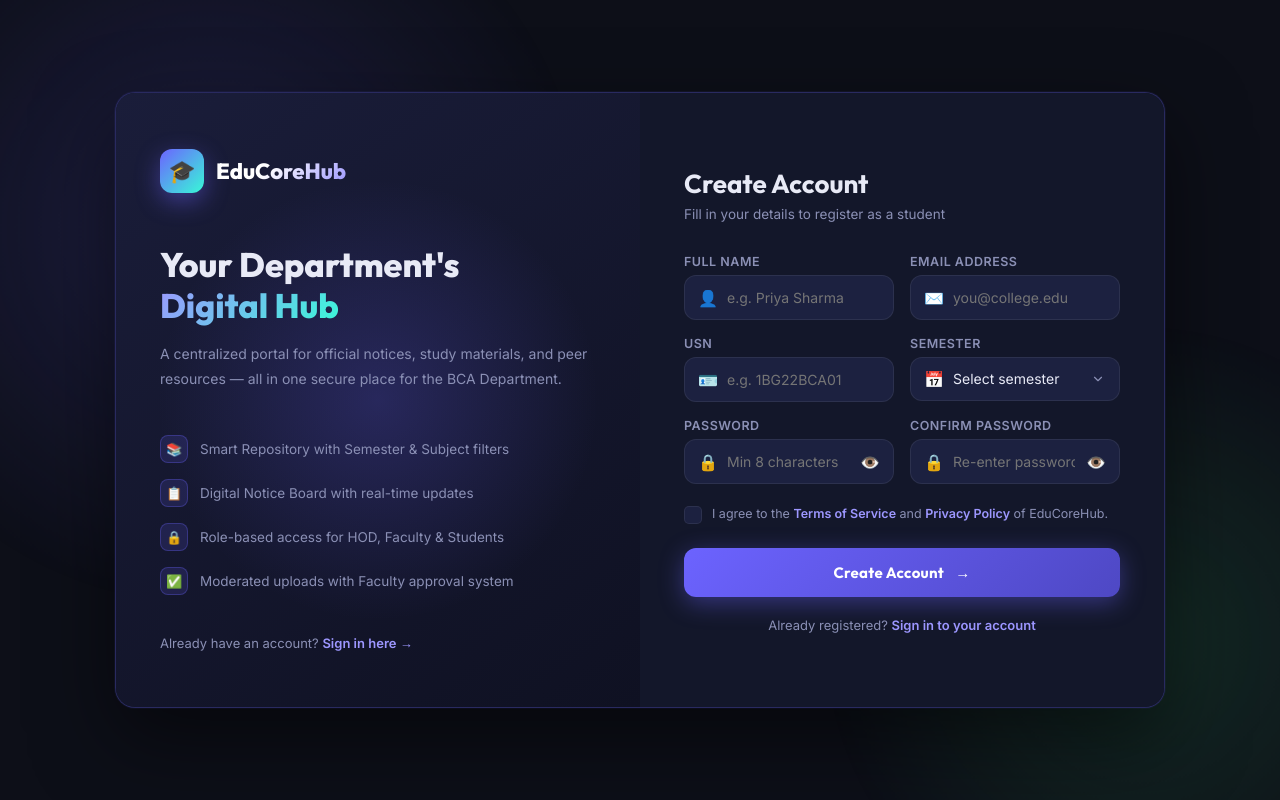
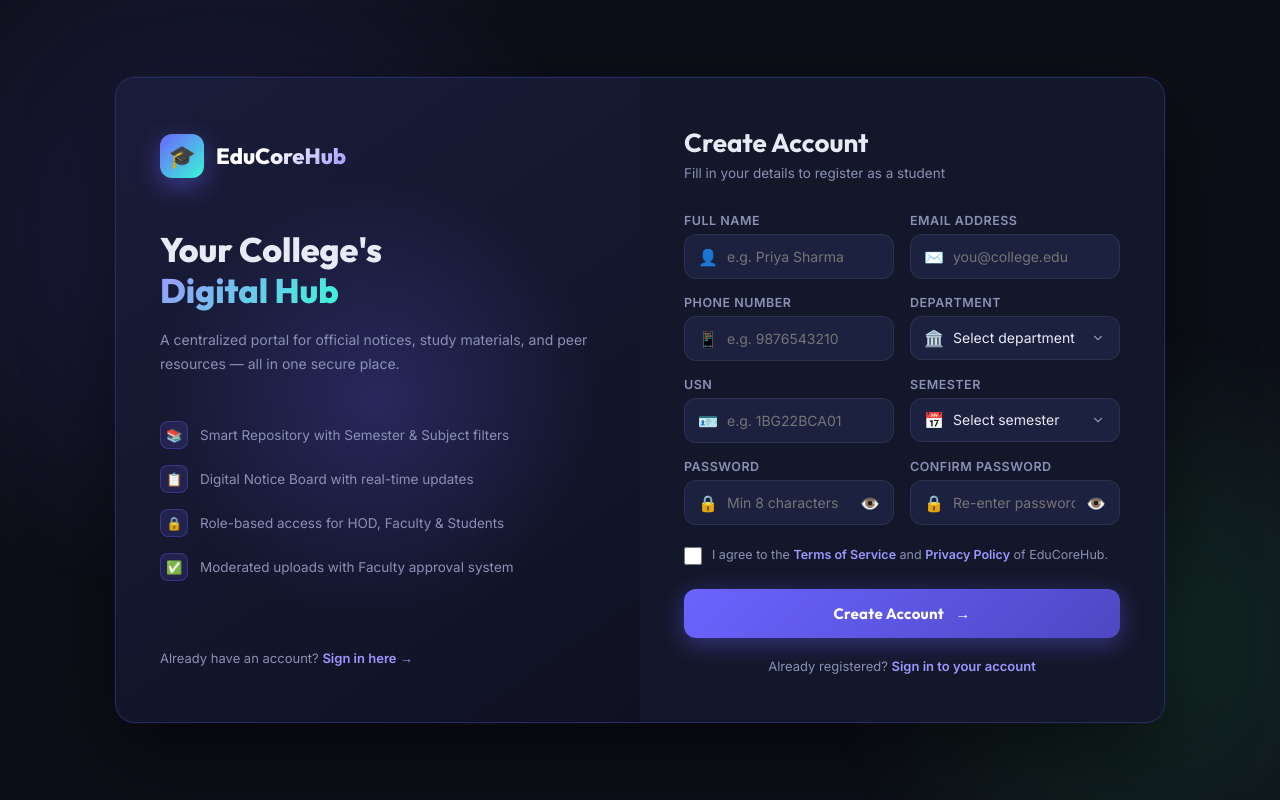
Before and after one commit to SanjaySujir7/EduCoreHub, a FastAPI app: page /register in a window 1280 px wide. Run offline with FastAPI, Linux system fonts and the light colour scheme.

Commit message:
Final ProtoType

```diff
--- a/backend/MySqlCreator.py
+++ b/backend/MySqlCreator.py
@@ -20,6 +20,8 @@ try:
         email VARCHAR(100) UNIQUE NOT NULL,
         password_hash VARCHAR(255) NOT NULL,
         role ENUM('ADMIN','FACULTY','STUDENT') NOT NULL,
+        department VARCHAR(100) DEFAULT NULL,
+        phone VARCHAR(20) DEFAULT NULL,
         created_at TIMESTAMP DEFAULT CURRENT_TIMESTAMP
     ) ENGINE=InnoDB;
     """)
@@ -112,6 +114,7 @@ try:
         notice_id INT PRIMARY KEY AUTO_INCREMENT,
         title VARCHAR(255) NOT NULL,
         content TEXT NOT NULL,
+        target_audience VARCHAR(100) DEFAULT 'ALL',
         posted_by INT NOT NULL,
         created_at TIMESTAMP DEFAULT CURRENT_TIMESTAMP,
         FOREIGN KEY (posted_by)
--- a/backend/main.py
+++ b/backend/main.py
@@ -155,6 +155,7 @@ class StudentRegisterRequest(BaseModel):
     semester_number: int
     password: str
     phone: Optional[str] = None
+    department: str
 
 class StudentRegisterResponse(BaseModel):
     message: str
@@ -201,8 +202,8 @@ def register_student(student: StudentRegisterRequest):
 
         hashed_pw = hash_password(student.password)
         cursor.execute(
-            "INSERT INTO users (full_name, email, password_hash, role) VALUES (%s, %s, %s, 'STUDENT')",
-            (student.full_name, student.email, hashed_pw)
+            "INSERT INTO users (full_name, email, password_hash, role, department, phone) VALUES (%s, %s, %s, 'STUDENT', %s, %s)",
+            (student.full_name, student.email, hashed_pw, student.department, student.phone)
         )
         user_id = cursor.lastrowid
 
@@ -237,7 +238,7 @@ def _do_login(email: str, password: str, expected_role: str) -> LoginResponse:
     cursor = conn.cursor(dictionary=True)
     try:
         cursor.execute(
-            "SELECT user_id, full_name, email, password_hash, role FROM users WHERE email = %s",
+            "SELECT user_id, full_name, email, password_hash, role, department FROM users WHERE email = %s",
             (email,)
         )
         user = cursor.fetchone()
@@ -258,6 +259,7 @@ def _do_login(email: str, password: str, expected_role: str) -> LoginResponse:
             "sub": str(user['user_id']),
             "role": user['role'],
             "name": user['full_name'],
+            "department": user['department'] if user.get('department') else "ALL"
         })
 
         return LoginResponse(
@@ -521,22 +523,36 @@ async def upload_resource(
 
 # ── GET /api/notices ─────────────────────────────────────────────────────────
 @app.get("/api/notices")
-def get_notices(limit: Optional[int] = Query(None)):
+def get_notices(request: Request, limit: Optional[int] = Query(None)):
     """Return all notices ordered by newest first."""
+    user = get_current_user(request)
     conn = get_db_connection()
     if not conn:
         raise HTTPException(status_code=500, detail="Database connection failed")
 
     cursor = conn.cursor(dictionary=True)
     try:
-        query = """
-            SELECT n.notice_id, n.title, n.content, n.created_at,
-                   u.full_name AS posted_by, n.posted_by AS posted_by_id
-            FROM notices n
-            JOIN users u ON n.posted_by = u.user_id
-            ORDER BY n.created_at DESC
-        """
-        params = []
+        department = user.get("department", "ALL")
+
+        # Faculty/Admin see all notices. Students only see ALL or their own department.
+        if user["role"] in ["FACULTY", "ADMIN"]:
+            query = """
+                SELECT n.notice_id, n.title, n.content, n.target_audience, n.created_at, u.full_name as author
+                FROM notices n
+                JOIN users u ON n.posted_by = u.user_id
+                ORDER BY n.created_at DESC
+            """
+            params = []
+        else:
+            query = """
+                SELECT n.notice_id, n.title, n.content, n.target_audience, n.created_at, u.full_name as author
+                FROM notices n
+                JOIN users u ON n.posted_by = u.user_id
+                WHERE n.target_audience = 'ALL' OR n.target_audience = %s
+                ORDER BY n.created_at DESC
+            """
+            params = [department]
+
         if limit:
             query += " LIMIT %s"
             params.append(limit)
@@ -816,6 +832,7 @@ def review_resource(resource_id: int, body: ReviewAction, request: Request):
 class NoticeCreate(BaseModel):
     title: str
     content: str
+    target_audience: str = "ALL"
 
 @app.post("/api/faculty/notice")
 def create_notice(body: NoticeCreate, request: Request):
@@ -830,8 +847,8 @@ def create_notice(body: NoticeCreate, request: Request):
     cursor = conn.cursor(dictionary=True)
     try:
         cursor.execute(
-            "INSERT INTO notices (title, content, posted_by) VALUES (%s, %s, %s)",
-            (body.title, body.content, user_id)
+            "INSERT INTO notices (title, content, target_audience, posted_by) VALUES (%s, %s, %s, %s)",
+            (body.title, body.content, body.target_audience, int(user_data['sub']))
         )
         conn.commit()
         return {"message": "Notice posted successfully.", "notice_id": cursor.lastrowid}
@@ -1056,6 +1073,8 @@ class AdminCreateUser(BaseModel):
     role: str  # STUDENT, FACULTY, ADMIN
     usn: Optional[str] = None
     semester_number: Optional[int] = None
+    department: Optional[str] = None
+    phone: Optional[str] = None
 
 @app.post("/api/admin/user")
 def admin_create_user(body: AdminCreateUser, request: Request):
@@ -1078,8 +1097,8 @@ def admin_create_user(body: AdminCreateUser, request: Request):
             raise HTTPException(status_code=400, detail="Invalid role.")
 
         cursor.execute(
-            "INSERT INTO users (full_name, email, password_hash, role) VALUES (%s, %s, %s, %s)",
-            (body.full_name, body.email, hashed, role)
+            "INSERT INTO users (full_name, email, password_hash, role, department, phone) VALUES (%s, %s, %s, %s, %s, %s)",
+            (body.full_name, body.email, hashed, role, body.department, body.phone)
         )
         user_id = cursor.lastrowid
 
--- a/templates/register.html
+++ b/templates/register.html
@@ -476,6 +476,8 @@
             accent-color: var(--primary);
             cursor: pointer;
             border-radius: 5px;
+            appearance: checkbox;
+            -webkit-appearance: checkbox;
         }
 
         .terms-row label {
@@ -652,12 +654,12 @@
             </div>
 
             <h1 class="left-heading">
-                Your Department's<br />
+                Your College's<br />
                 <span>Digital Hub</span>
             </h1>
             <p class="left-desc">
                 A centralized portal for official notices, study materials,
-                and peer resources — all in one secure place for the BCA Department.
+                and peer resources — all in one secure place.
             </p>
 
             <ul class="features-list">
@@ -728,6 +730,33 @@
                                     autocomplete="email" required />
                             </div>
                             <span class="field-error" id="err-email">⚠ Enter a valid email address.</span>
+                        </div>
+                    </div>
+
+                    <!-- Phone + Department (common) -->
+                    <div class="form-row">
+                        <div class="field-group">
+                            <label for="phone">Phone Number</label>
+                            <div class="input-wrap">
+                                <span class="input-icon">📱</span>
+                                <input type="tel" id="phone" name="phone" placeholder="e.g. 9876543210" required />
+                            </div>
+                            <span class="field-error" id="err-phone">⚠ Please enter a valid 10-digit number.</span>
+                        </div>
+                        <div class="field-group">
+                            <label for="department">Department</label>
+                            <div class="input-wrap">
+                                <span class="input-icon">🏛️</span>
+                                <select id="department" name="department" required>
+                                    <option value="" disabled selected>Select department</option>
+                                    <option value="BCA">BCA</option>
+                                    <option value="BBA">BBA</option>
+                                    <option value="B.Com">B.Com</option>
+                                    <option value="BSc">BSc</option>
+                                    <option value="BA">BA</option>
+                                </select>
+                            </div>
+                            <span class="field-error" id="err-department">⚠ Please select your department.</span>
                         </div>
                     </div>
 
@@ -892,35 +921,31 @@
 
             let valid = true;
 
-            // Name
-            const name = document.getElementById('fullName').value.trim();
-            if (name.length < 2) { showError('fullName', 'err-fullName'); valid = false; }
+            let isValid = true;
 
-            // Email
+            // Fetch all values at once
+            const fullName = document.getElementById('fullName').value.trim();
             const email = document.getElementById('email').value.trim();
-            if (!validateEmail(email)) { showError('email', 'err-email'); valid = false; }
+            const phone = document.getElementById('phone').value.trim();
+            const department = document.getElementById('department').value;
+            const usn = document.getElementById('usn').value.trim().toUpperCase();
+            const semesterStr = document.getElementById('semester').value;
+            const password = document.getElementById('password').value;
+            const confirmPassword = document.getElementById('confirmPassword').value;
+            const termsChecked = document.getElementById('terms').checked;
 
-            // Student fields
-            const usn = document.getElementById('usn').value.trim();
-            if (!validateUSN(usn)) { showError('usn', 'err-usn'); valid = false; }
-            const sem = document.getElementById('semester').value;
-            if (!sem) { showError('semester', 'err-semester'); valid = false; }
+            // Validation logic
+            if (!fullName) { showError('fullName', 'err-fullName'); isValid = false; }
+            if (!validateEmail(email)) { showError('email', 'err-email'); isValid = false; }
+            if (!phone || phone.length !== 10 || !/^\d+$/.test(phone)) { showError('phone', 'err-phone'); isValid = false; }
+            if (!department) { showError('department', 'err-department'); isValid = false; }
+            if (!validateUSN(usn)) { showError('usn', 'err-usn'); isValid = false; }
+            if (!semesterStr) { showError('semester', 'err-semester'); isValid = false; }
+            if (password.length < 8) { showError('password', 'err-password'); isValid = false; }
+            if (confirmPassword !== password) { showError('confirmPassword', 'err-confirmPassword'); isValid = false; }
+            if (!termsChecked) { document.getElementById('err-terms').classList.add('visible'); isValid = false; }
 
-
-            // Password
-            const pw = document.getElementById('password').value;
-            if (pw.length < 8) { showError('password', 'err-password'); valid = false; }
-
-            // Confirm password
-            const cpw = document.getElementById('confirmPassword').value;
-            if (cpw !== pw) { showError('confirmPassword', 'err-confirmPassword'); valid = false; }
-
-            // Terms
-            if (!document.getElementById('terms').checked) {
-                document.getElementById('err-terms').classList.add('visible'); valid = false;
-            }
-
-            if (!valid) return;
+            if (!isValid) return;
 
             // ── Real API call ────────────────────────────────────────────────
             const btn = document.getElementById('submitBtn');
@@ -933,15 +958,19 @@
             errorBanner.style.display = 'none';
 
             // Convert "3rd Semester" → 3
-            const semText = document.getElementById('semester').value; // e.g. "3rd Semester"
-            const semesterNumber = parseInt(semText);
+            const semMap = {
+                "1st Semester": 1, "2nd Semester": 2, "3rd Semester": 3, "4th Semester": 4,
+                "5th Semester": 5, "6th Semester": 6, "7th Semester": 7, "8th Semester": 8
+            };
 
             const payload = {
-                full_name: name,
+                full_name: fullName,
                 email: email,
+                phone: phone,
+                department: department,
                 usn: usn,
-                semester_number: semesterNumber,
-                password: pw,
+                semester_number: semMap[semesterStr],
+                password: password,
             };
 
             fetch('http://127.0.0.1:8000/api/register', {
```
Also changed, not shown: templates/faculty_dashboard.html (+15 -3 lines).
